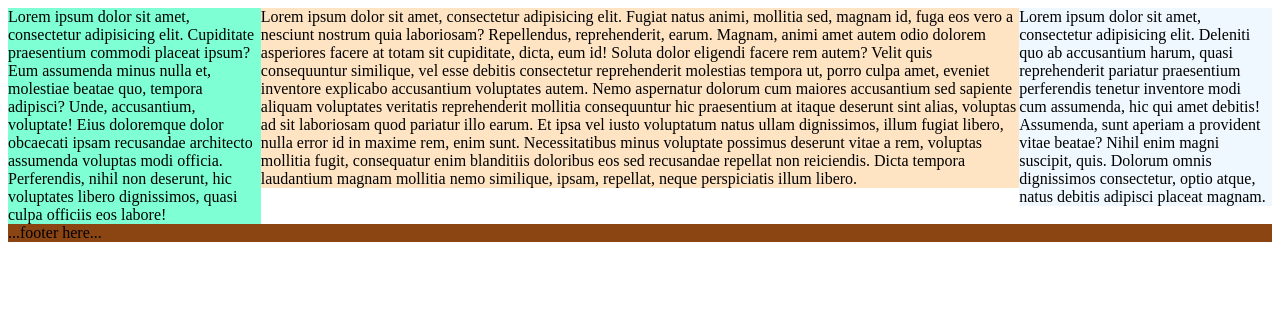
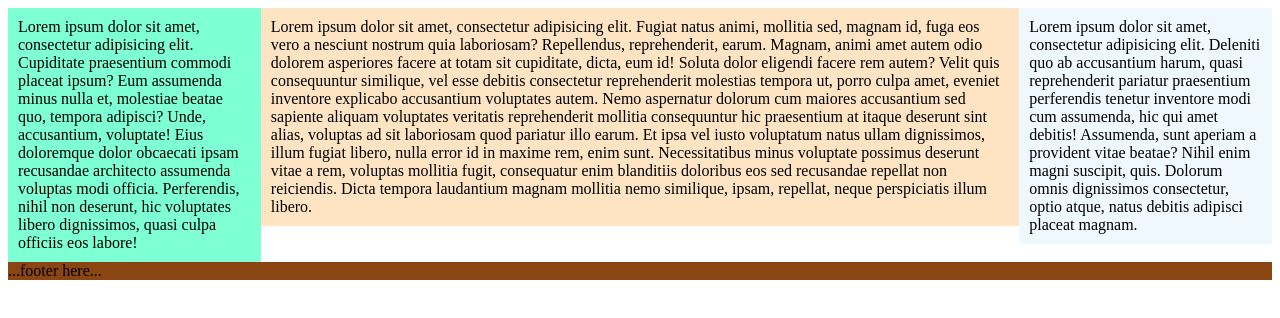
Before and after one commit to Yang-025/css_practice, a plain HTML site: page 三欄式版型/index.html in a window 1280 px wide. Drawn offline with Linux system fonts and the light colour scheme.

Commit message:
調整文字到邊界的距離

```diff
--- a/三欄式版型/style.css
+++ b/三欄式版型/style.css
@@ -1,22 +1,29 @@
 /*要使用float一定要給寬度*/
+
+* {
+    box-sizing: border-box;
+}
 
 .sidebar1{
     float: left;
     width: 20%;
     background-color: aquamarine;
+    padding: 10px;
 }
-
 
 .main{
     width: 60%;
     float: left;
     background-color: bisque;
+    padding: 10px;
+
 }
 
 .sidebar2{
     float: right;
     width: 20%;
     background-color:aliceblue;
+    padding: 10px;
 }
 
 
```
